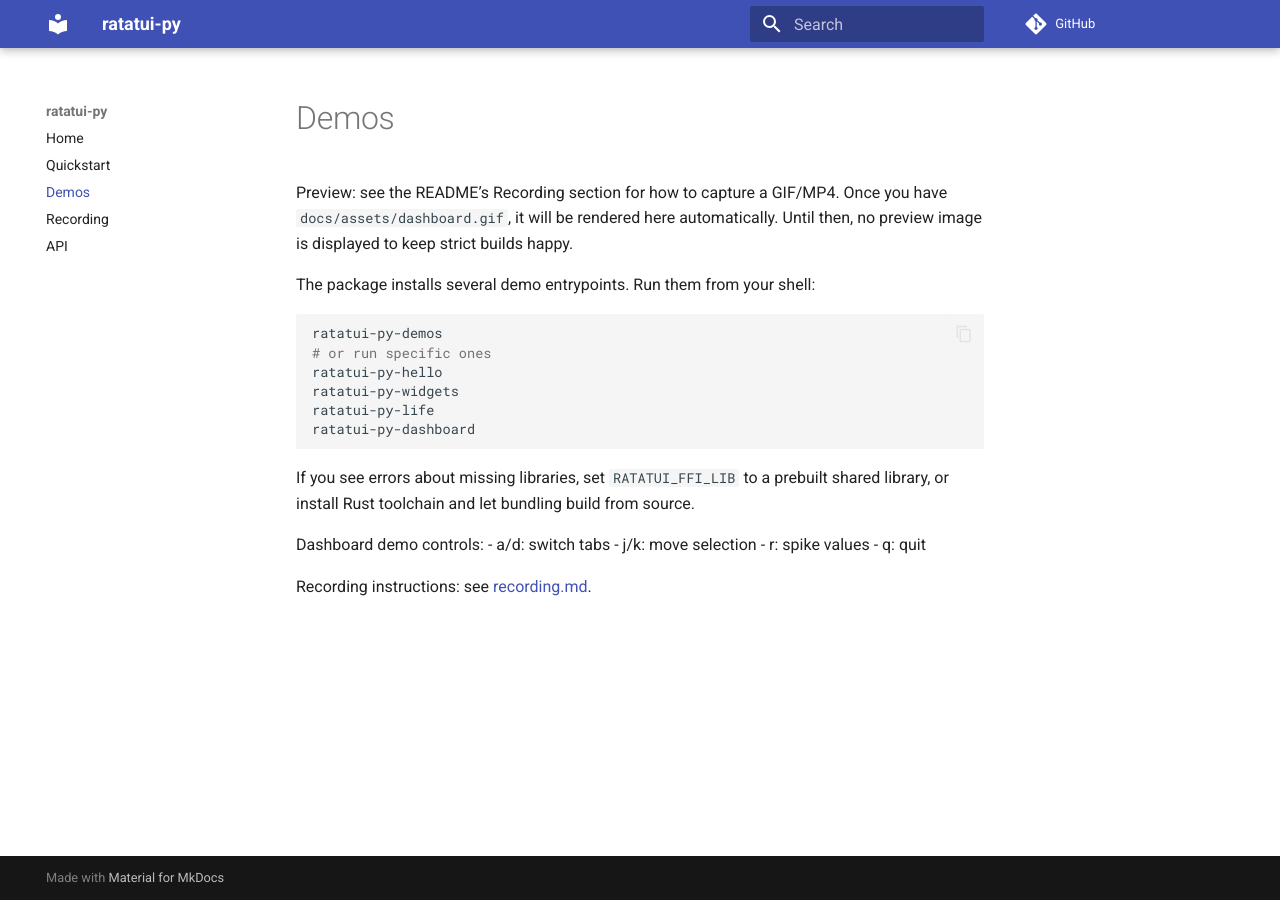
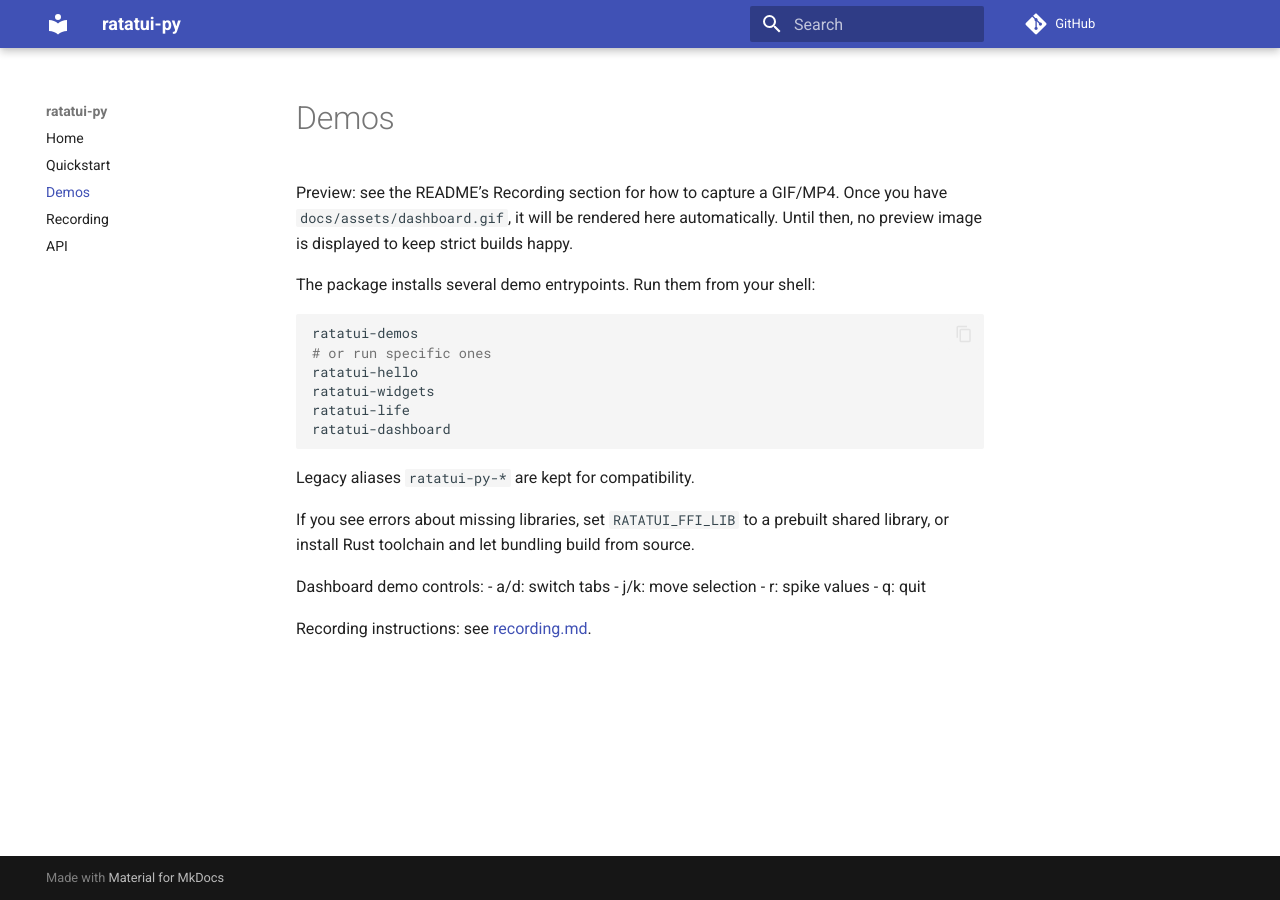
Before and after one commit to holo-q/ratatui-py, an MkDocs documentation site: the page built from docs/demos.md, in a window 1280 px wide. Built offline with MkDocs 1.6.1 and Material for MkDocs 9.7.7, drawn with Linux system fonts in a browser that asks for light colours; comment, search, counter and statistics services are not loaded.

Commit message:
rename: publish as 'ratatui' on PyPI; promote 'uvx ratatui' (keep legacy -py aliases). Update README/docs/CHANGELOG; setup.py defers name to pyproject.

````diff
--- a/docs/demos.md
+++ b/docs/demos.md
@@ -7,13 +7,15 @@
 The package installs several demo entrypoints. Run them from your shell:
 
 ```bash
-ratatui-py-demos
+ratatui-demos
 # or run specific ones
-ratatui-py-hello
-ratatui-py-widgets
-ratatui-py-life
-ratatui-py-dashboard
+ratatui-hello
+ratatui-widgets
+ratatui-life
+ratatui-dashboard
 ```
+
+Legacy aliases `ratatui-py-*` are kept for compatibility.
 
 If you see errors about missing libraries, set `RATATUI_FFI_LIB` to a prebuilt
 shared library, or install Rust toolchain and let bundling build from source.
--- a/setup.py
+++ b/setup.py
@@ -113,7 +113,6 @@
 
 if __name__ == "__main__":
     setup(
-        name="ratatui-py",
         cmdclass={k: v for k, v in {"build_py": build_py, "develop": develop, "bdist_wheel": bdist_wheel}.items() if v is not None},
         distclass=BinaryDistribution,
         package_data={"ratatui_py": ["_bundled/*", "py.typed"]},
````
Also changed, not shown: CHANGELOG.md (+5 -0 lines), README.md (+12 -12 lines), docs/quickstart.md (+3 -3 lines), docs/recording.md (+3 -3 lines), pyproject.toml (+9 -2 lines), src/ratatui/__init__.py (added, +21 -0 lines).
